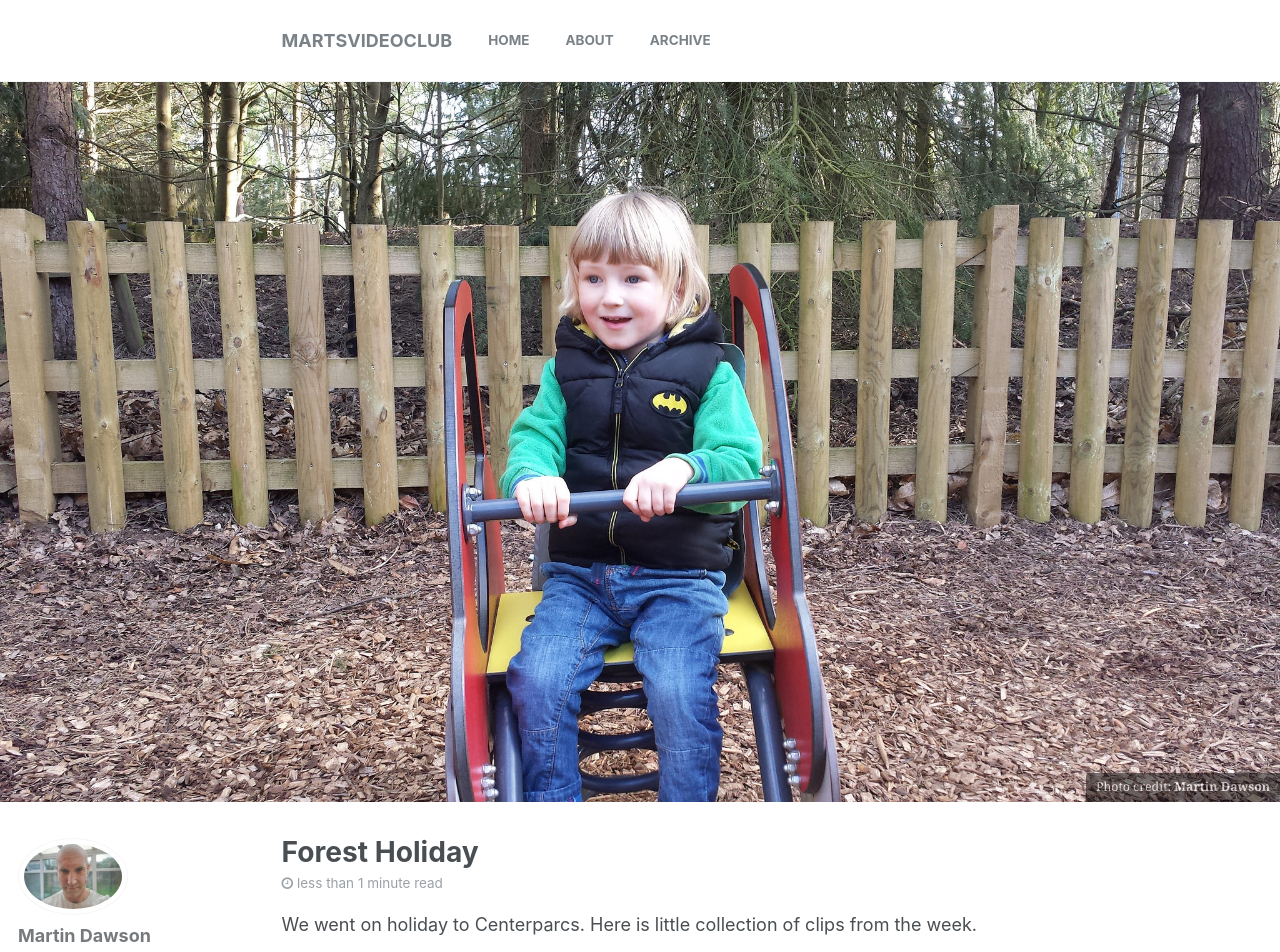
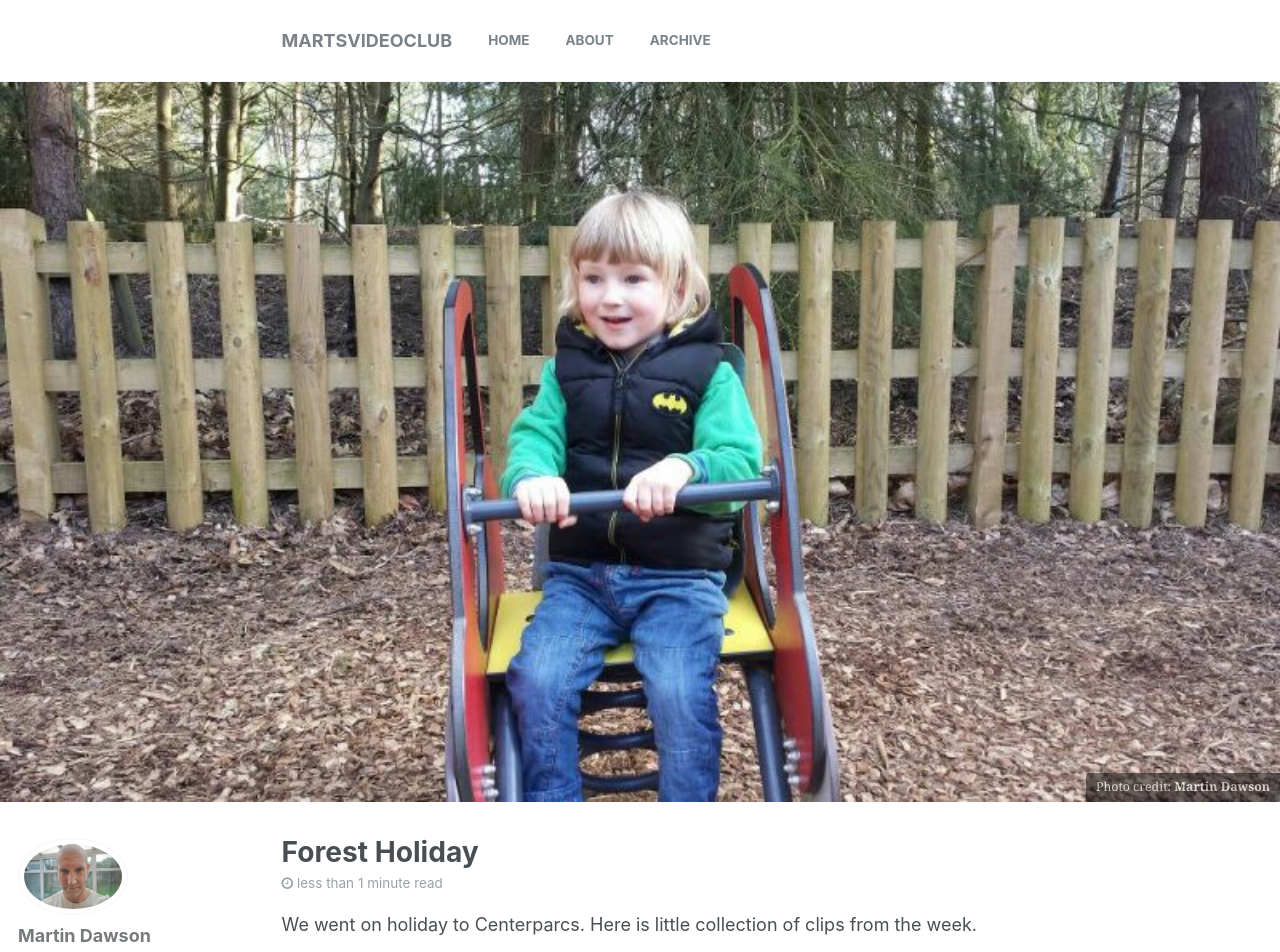
Before and after one commit to martsvideoclub/mmartvid, a Jekyll site: the page built from _posts/2015-05-17-forest-holiday.md, in a window 1280 px wide. Shown: the top 952 px of the page. Built offline with Jekyll 4.4.1, drawn with Linux system fonts in a browser that asks for light colours.

Commit message:
Update 2015-05-17-forest-holiday.md

```diff
--- a/_posts/2015-05-17-forest-holiday.md
+++ b/_posts/2015-05-17-forest-holiday.md
@@ -5,8 +5,8 @@ description: "This is the first post on Marts Media"
 date: 2015-05-17 12:00:00
 youtubeId: "zaP2VhQhsYM"
 header:
-  image: 01.jpg
-  teaser: 01.jpg
+  image: cparcsmar.jpg
+  teaser: cparcsmar.jpg
   caption: "Photo credit: **Martin Dawson**"
 categories:
   - Blog
```
